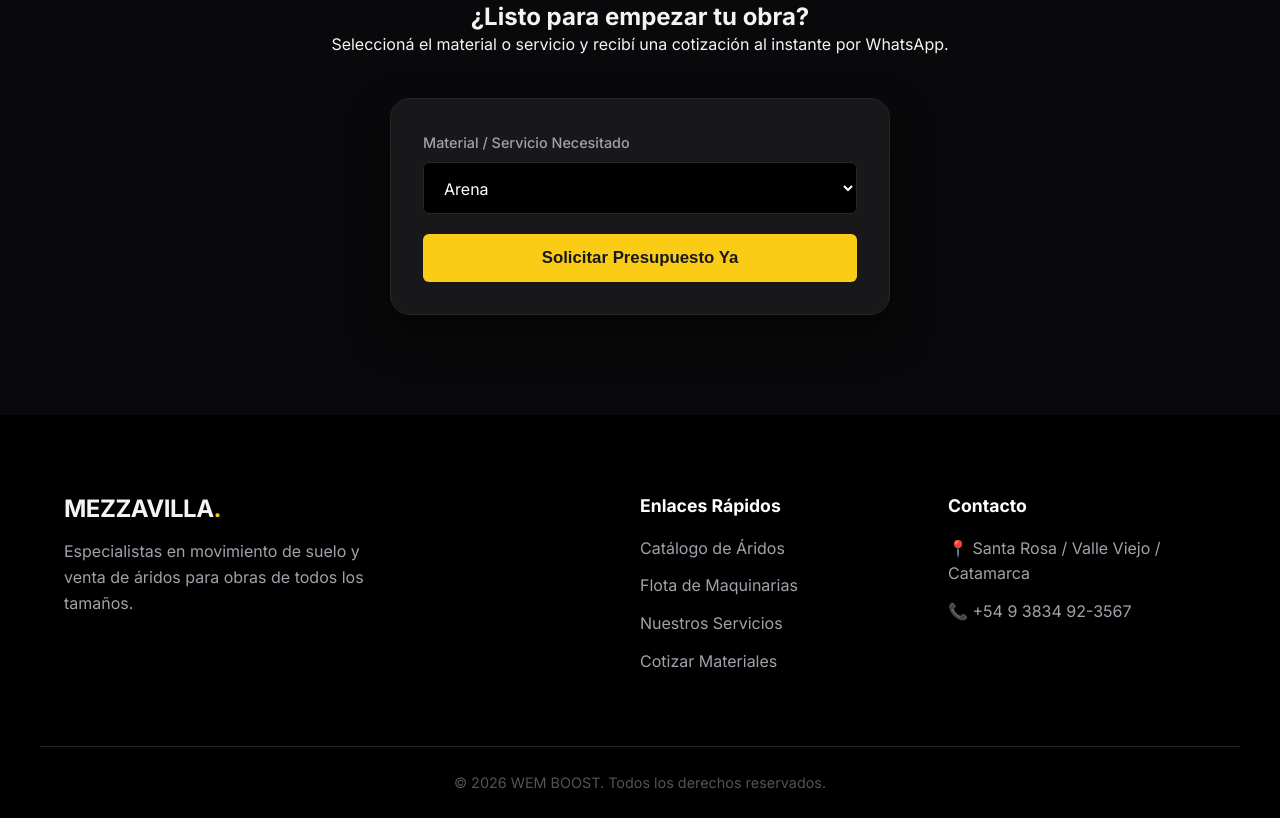
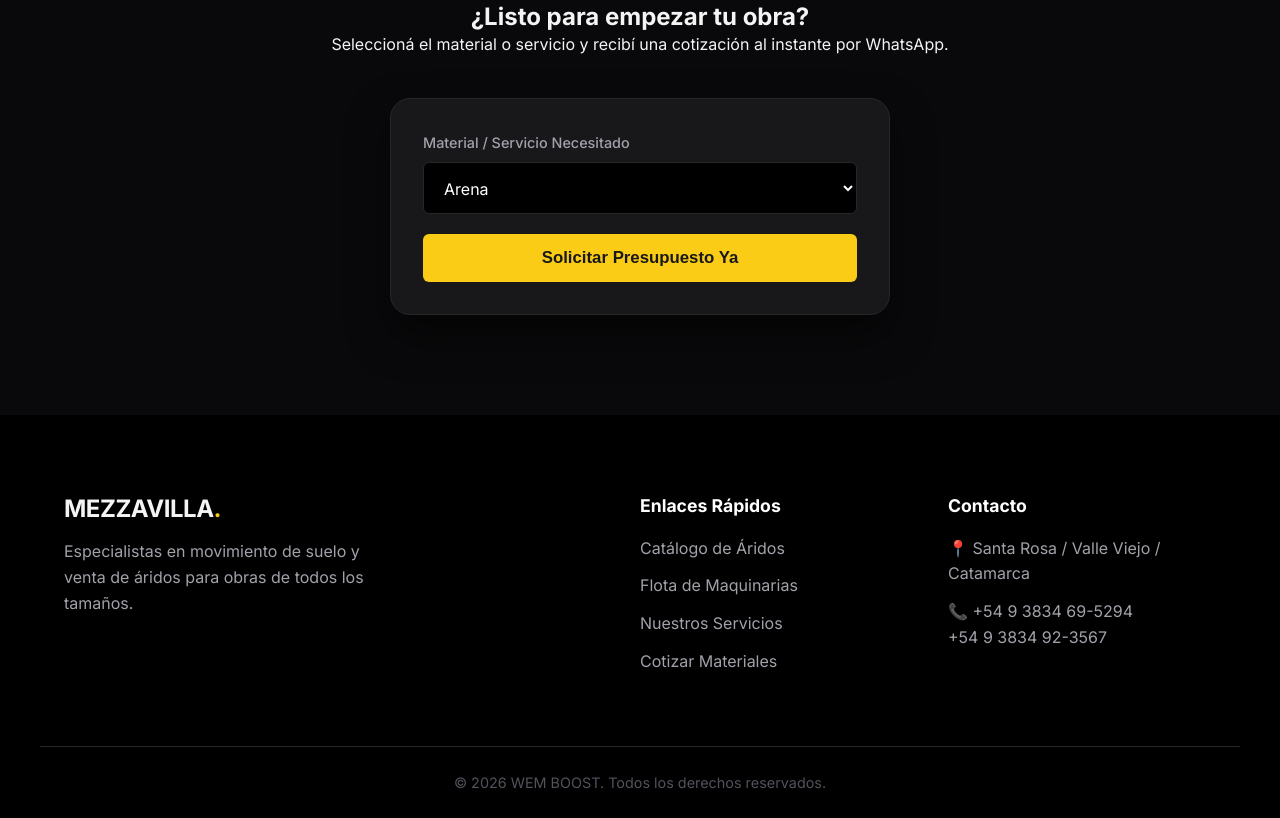
Before and after one commit to santinomezza/TRANSPORTE-MEZZAVILLA, a website: page index.html in a window 1280 px wide. Shown: the part 4132-4950 px from the top of the page. Drawn offline with nearby package versions, Linux system fonts and the light colour scheme; some packages are replaced by stand-ins of ours; a script that the page names is missing.

Commit message:
Actualizar número de teléfono y formato general

```diff
--- a/index.html
+++ b/index.html
@@ -5,13 +5,16 @@
     <meta charset="UTF-8">
     <meta name="viewport" content="width=device-width, initial-scale=1.0">
     <title>Transporte Mezzavilla | Áridos, Movimiento de Suelos y Maquinarias en Catamarca</title>
-    <meta name="description" content="Especialistas con más de 10 años de trayectoria en Catamarca. Venta de áridos de primera calidad, movimiento de suelo, limpieza de terrenos y alquiler de maquinarias.">
-    <meta name="keywords" content="Catamarca, áridos, movimientos de suelo, alquiler maquinarias, retroexcavadora, camiones, limpieza de terrenos, piletas, piedra partida, arena">
+    <meta name="description"
+        content="Especialistas con más de 10 años de trayectoria en Catamarca. Venta de áridos de primera calidad, movimiento de suelo, limpieza de terrenos y alquiler de maquinarias.">
+    <meta name="keywords"
+        content="Catamarca, áridos, movimientos de suelo, alquiler maquinarias, retroexcavadora, camiones, limpieza de terrenos, piletas, piedra partida, arena">
     <meta name="author" content="Transporte Mezzavilla">
 
     <!-- Open Graph SEO para Redes Sociales y WhatsApp -->
     <meta property="og:title" content="Transporte Mezzavilla | Áridos y Movimiento de Suelo">
-    <meta property="og:description" content="Cotizá tus áridos o maquinarias para obra de inmediato. Respaldados por más de 10 años de actividad en Catamarca.">
+    <meta property="og:description"
+        content="Cotizá tus áridos o maquinarias para obra de inmediato. Respaldados por más de 10 años de actividad en Catamarca.">
     <meta property="og:type" content="website">
 
     <!-- Schema.org JSON-LD para Potenciar SEO Local -->
@@ -63,7 +66,9 @@
         <div class="container hero-content">
             <span class="badge">⭐ Más de 10 años construyendo en Catamarca.</span>
             <h1 class="hero-title">La base sólida para <br><span class="highlight">tu proyecto.</span></h1>
-            <p class="hero-subtitle">Somos la empresa especializada en venta de áridos de primera calidad, movimiento de suelo y alquiler de maquinaria con garantía absoluta. Experiencia comprobada para que tu obra nunca se ralentice ni se detenga.</p>
+            <p class="hero-subtitle">Somos la empresa especializada en venta de áridos de primera calidad, movimiento de
+                suelo y alquiler de maquinaria con garantía absoluta. Experiencia comprobada para que tu obra nunca se
+                ralentice ni se detenga.</p>
             <div class="hero-actions">
                 <a href="#cotizar" class="btn btn-primary btn-large">Cotizar Materiales</a>
                 <a href="#maquinarias" class="btn btn-outline btn-large">Ver Maquinarias</a>
@@ -284,7 +289,7 @@
             <div class="footer-contact">
                 <h4>Contacto</h4>
                 <p>📍 Santa Rosa / Valle Viejo / Catamarca</p>
-                <p>📞 +54 9 3834 92-3567</p>
+                <p>📞 +54 9 3834 69-5294 <br> +54 9 3834 92-3567</p>
             </div>
         </div>
         <div class="container footer-bottom">
```
